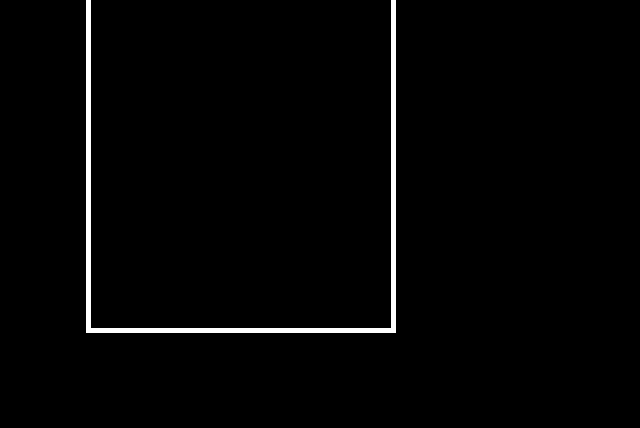
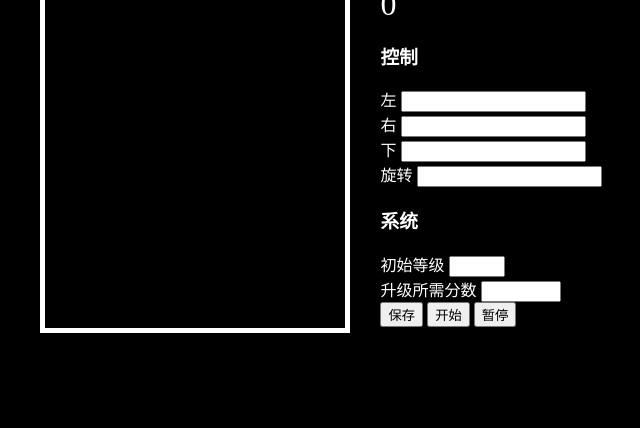
Before and after one commit to shampoo6/js-tetris, a plain HTML site: page index.html in a window 1280 px wide. Shown: the part 372-800 px from the top of the page, without its empty margins (319-959 px from the left). Drawn offline with Linux system fonts and the light colour scheme.

Commit message:
准备添加参数设置功能

```diff
--- a/css/game.less
+++ b/css/game.less
@@ -23,3 +23,12 @@
   align-self: flex-start;
   padding-left: 30px;
 }
+
+.txt {
+  color: #fff;
+  font-size: 32px;
+}
+
+form {
+  color: #fff;
+}
--- a/index.html
+++ b/index.html
@@ -6,40 +6,51 @@
     <meta http-equiv="X-UA-Compatible" content="IE=edge">
     <meta name="viewport" content="width=device-width, initial-scale=1.0">
     <link rel="stylesheet" href="css/game.css">
-    <script src="js/config.js"></script>
-    <script src="js/block.js"></script>
-    <script src="js/logic.js"></script>
+    <script src="./js/main.js"></script>
 </head>
 <body>
 <div class="container">
     <canvas class="monitor"></canvas>
     <div class="ui-container">
         <canvas class="notice"></canvas>
+        <div class="txt">分数</div>
+        <div class="txt">0</div>
+        <div class="txt">等级</div>
+        <div class="txt">0</div>
+        <form>
+            <h3>控制</h3>
+            <div>
+                <label>左</label>
+                <input name="left"/>
+            </div>
+            <div>
+                <label>右</label>
+                <input name="right"/>
+            </div>
+            <div>
+                <label>下</label>
+                <input name="down"/>
+            </div>
+            <div>
+                <label>旋转</label>
+                <input name="turn"/>
+            </div>
+            <h3>系统</h3>
+            <div>
+                <label>初始等级</label>
+                <input name="level" type="number" min="0" max="10"/>
+            </div>
+            <div>
+                <label>升级所需分数</label>
+                <input name="levelUpScore" type="number" min="500" max="10000"/>
+            </div>
+            <div>
+                <button type="submit">保存</button>
+                <button type="button">开始</button>
+                <button type="button">暂停</button>
+            </div>
+        </form>
     </div>
 </div>
 </body>
-<script>
-    /* 其标准大小：行宽为10，列高为20 */
-
-    const monitor = document.querySelector('.monitor')
-    const notice = document.querySelector('.notice')
-    const uiContainer = document.querySelector('.ui-container')
-
-    // 初始化屏幕
-    function initScreen() {
-        monitor.width = config.monitor.w * config.block.size
-        monitor.height = config.monitor.h * config.block.size
-        notice.width = 4 * config.block.size
-        notice.height = 4 * config.block.size
-        uiContainer.style.paddingTop = monitor.offsetTop + 'px'
-    }
-
-    initScreen()
-
-    const ctx = monitor.getContext('2d')
-    const ctx2 = notice.getContext('2d')
-
-    const gl = new GameLogic(config, ctx, ctx2)
-    gl.start()
-</script>
 </html>
--- a/js/config.js
+++ b/js/config.js
@@ -8,8 +8,16 @@
         borderColor: '#fff'
     },
     game: {
-        speed: {
-            yNormal: 1000, // 通常的下落速度
+        startLevel: 0, // 初始等级
+        speed: 1000, // 下落速度
+        perLevelSpeedUp: 100, // 每升一级减少的下落时间
+        levelUpScore: 2500, // 每次升级的分数
+        scores: {
+            block: 10, // 放置一个shape的得分
+            score1: 100, // 一次消除一行的得分
+            score2: 200,
+            score3: 400,
+            score4: 800
         }
     },
     control: {
--- a/js/logic.js
+++ b/js/logic.js
@@ -37,31 +37,32 @@
         }
         this.createPreShapes()
         this.bindInput()
+
     }
 
     // 创建预制件
     createPreShapes() {
         this.preShapes = []
         this.preShapes.push(() => {
-            return new I(ctx, this.config.block.size)
+            return new I(this.ctx, this.config.block.size)
         })
         this.preShapes.push(() => {
-            return new S(ctx, this.config.block.size)
+            return new S(this.ctx, this.config.block.size)
         })
         this.preShapes.push(() => {
-            return new J(ctx, this.config.block.size)
+            return new J(this.ctx, this.config.block.size)
         })
         this.preShapes.push(() => {
-            return new L(ctx, this.config.block.size)
+            return new L(this.ctx, this.config.block.size)
         })
         this.preShapes.push(() => {
-            return new O(ctx, this.config.block.size)
+            return new O(this.ctx, this.config.block.size)
         })
         this.preShapes.push(() => {
-            return new T(ctx, this.config.block.size)
+            return new T(this.ctx, this.config.block.size)
         })
         this.preShapes.push(() => {
-            return new Z(ctx, this.config.block.size)
+            return new Z(this.ctx, this.config.block.size)
         })
     }
 
@@ -143,6 +144,8 @@
         this.nextShape = this.generateShape()
         this.renderNotice()
 
+        slc.startLevel = this.config.game.startLevel
+
         // 开启计时
         this.timer = setInterval(() => {
 
@@ -168,7 +171,7 @@
         // 若不是手动点击下，则自动下坠计时
         if (!downPressed) {
             this.currentTime += 20
-            if (this.currentTime >= config.game.speed.yNormal) {
+            if (this.currentTime >= config.game.speed - 0 * this.config.game.perLevelSpeedUp) {
                 this.currentTime = 0
                 direction.y = 1
             }
@@ -179,11 +182,12 @@
         const collisionR = this.currentShape.collision(this.blocks, direction)
         if (collisionR.xBlocked) direction.x = 0
         if (collisionR.yBlocked) {
+            // 结束游戏判断
+            if (this.gameOver()) return
+            // shape 放置得分
+            slc.getScore('block')
             // 消除扫描
             this.scanRemove()
-
-            // 结束游戏判断
-            if (this.gameOver()) return
 
             this.getNextShape()
             direction.y = 0
@@ -261,7 +265,6 @@
     }
 
     // 消除block
-    // todo 消除逻辑还有bug
     scanRemove() {
         let needRemoveBlock = []
 
@@ -279,6 +282,7 @@
             }
         }
 
+        if (needRemoveBlock.length > 0) {
             // 扫描结束，删除block
             needRemoveBlock.forEach(y => {
                 for (let x = 0; x < this.config.monitor.w; x++) {
@@ -290,29 +294,12 @@
                 }
             })
 
-        // block 下坠补位逻辑
-        // todo 下坠逻辑有问题
-        // let currentEmptyLine = undefined // 当前空行的y值
-        // for (let y = this.config.monitor.h - 1; y >= 0; y--) {
-        //     let emptyLine = true // 判断当前扫描行是否是空行
-        //     for (let x = 0; x < this.config.monitor.w; x++) {
-        //         let block = this.blocks[x][y]
-        //         if (block) {
-        //             emptyLine = false
-        //             // 当前砖块下落到空行
-        //             if (currentEmptyLine) {
-        //                 this.blocks[x][y] = null
-        //                 block.position.y = currentEmptyLine
-        //                 this.blocks[x][block.position.y] = block
-        //             }
-        //         }
-        //     }
-        //     if (emptyLine) {
-        //         if (!currentEmptyLine || currentEmptyLine > y) currentEmptyLine = y
-        //     }
-        // }
 
             downBlock(this.blocks, this.config.monitor.h - 1, this.config.monitor.w, this.config.monitor.h)
+
+            // 得分
+            slc.getScore('score' + needRemoveBlock.length)
+        }
 
         // 砖块下坠
         function downBlock(blocks, y, w, h) {
@@ -335,7 +322,7 @@
             // 判断是否扫描结束
             if (startY === undefined || endY === undefined) return
 
-            // todo 根据空行数，下降剩余砖块的高度
+            // 根据空行数，下降剩余砖块的高度
             let lines = startY - endY // 下降多少行
             for (let y = endY; y >= 0; y--) {
                 for (let x = 0; x < w; x++) {
--- /dev/null
+++ b/js/main.js
@@ -0,0 +1,50 @@
+let gl, slc
+
+window.addEventListener('load', () => {
+    /* 其标准大小：行宽为10，列高为20 */
+
+    const monitor = document.querySelector('.monitor')
+    const notice = document.querySelector('.notice')
+    const uiContainer = document.querySelector('.ui-container')
+    const scoreTxt = document.querySelector('.ui-container .txt:nth-of-type(2)')
+    const levelTxt = document.querySelector('.ui-container .txt:nth-of-type(4)')
+    const ctx = monitor.getContext('2d')
+    const ctx2 = notice.getContext('2d')
+
+    // 加载config
+    loadScript('./js/config.js', () => {
+        initScreen()
+        // config 加载完后 加载 block
+        loadScript('./js/block.js', () => {
+            // block 加载完后 加载 gl 和 slc
+            loadScript('./js/logic.js', () => {
+                gl = new GameLogic(config, ctx, ctx2)
+                // gl.start()
+            })
+            loadScript('./js/scoreLevelCounter.js', () => {
+                slc = new ScoreLevelCounter(config, scoreTxt, levelTxt)
+            })
+        })
+    })
+
+
+    // 初始化屏幕
+    function initScreen() {
+        monitor.width = config.monitor.w * config.block.size
+        monitor.height = config.monitor.h * config.block.size
+        notice.width = 4 * config.block.size
+        notice.height = 4 * config.block.size
+        uiContainer.style.paddingTop = monitor.offsetTop + 'px'
+    }
+})
+
+
+function loadScript(url, onload) {
+    const script = document.createElement('script')
+    script.src = url
+    script.addEventListener('load', () => {
+        if (onload && typeof onload === 'function')
+            onload()
+    })
+    document.body.appendChild(script)
+}
--- /dev/null
+++ b/js/scoreLevelCounter.js
@@ -0,0 +1,27 @@
+// 计分和等级计算器
+class ScoreLevelCounter {
+    scoreTxt
+    levelTxt
+    scoreRule
+    levelUpScore
+    currentScore = 0
+    level = 0 // 当前等级
+    startLevel // 初始等级
+
+    constructor(config, scoreTxt, levelTxt) {
+        this.scoreRule = Object.assign({}, config.game.scores)
+        this.levelUpScore = config.game.levelUpScore
+        this.scoreTxt = scoreTxt
+        this.levelTxt = levelTxt
+    }
+
+    // key 得分规则中的种类
+    getScore(key) {
+        const score = this.scoreRule[key]
+        this.currentScore += score
+        this.level = this.startLevel + Math.floor(this.currentScore / this.levelUpScore)
+
+        this.scoreTxt.innerText = this.currentScore
+        this.levelTxt.innerText = this.level
+    }
+}
```
Also changed, not shown: css/game.css, 1 other file. Lines whose indentation alone changed are shown as unchanged.
